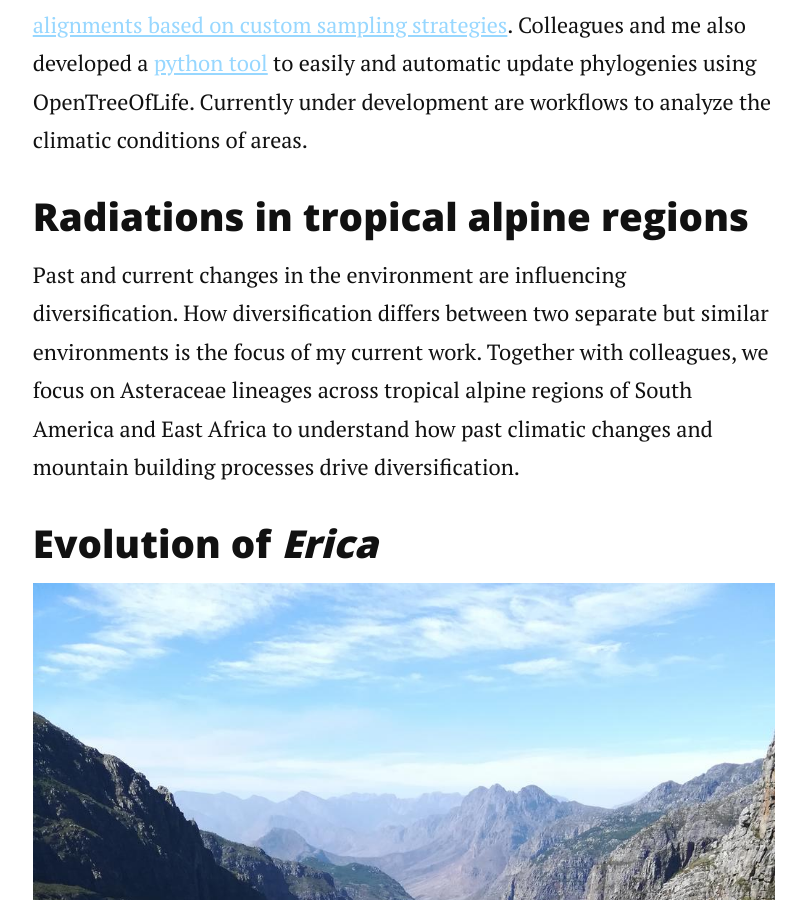
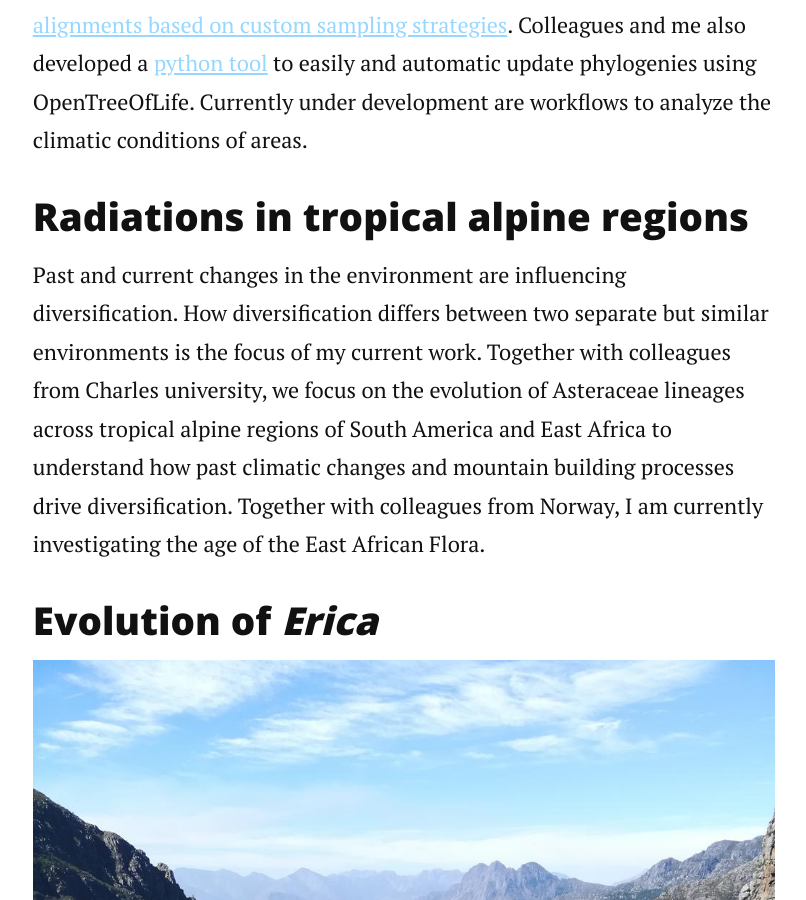
Before and after one commit to mkandziora/plantastic, a Jekyll site: the page built from research.md, in a window 1280 px wide and 900 px high, scrolled down 692 px. Shown: the whole window, without its empty margins (236-1042 px from the left). Built offline with Jekyll 4.4.1, drawn with Linux system fonts in a browser that asks for light colours; nearby versions of some CDN libraries.

Commit message:
Update research.md

```diff
--- a/research.md
+++ b/research.md
@@ -10,7 +10,7 @@ I develop tools and workflows to increase reproducibility in research. Phylogene
 
 ### Radiations in tropical alpine regions
 
-Past and current changes in the environment are influencing diversification. How diversification differs between two separate but similar environments is the focus of my current work. Together with colleagues, we focus on Asteraceae lineages across tropical alpine regions of South America and East Africa to understand how past climatic changes and mountain building processes drive diversification.
+Past and current changes in the environment are influencing diversification. How diversification differs between two separate but similar environments is the focus of my current work. Together with colleagues from Charles university, we focus on the evolution of Asteraceae lineages across tropical alpine regions of South America and East Africa to understand how past climatic changes and mountain building processes drive diversification. Together with colleagues from Norway, I am currently investigating the age of the East African Flora.
 
 ### Evolution of *Erica*
 
```
